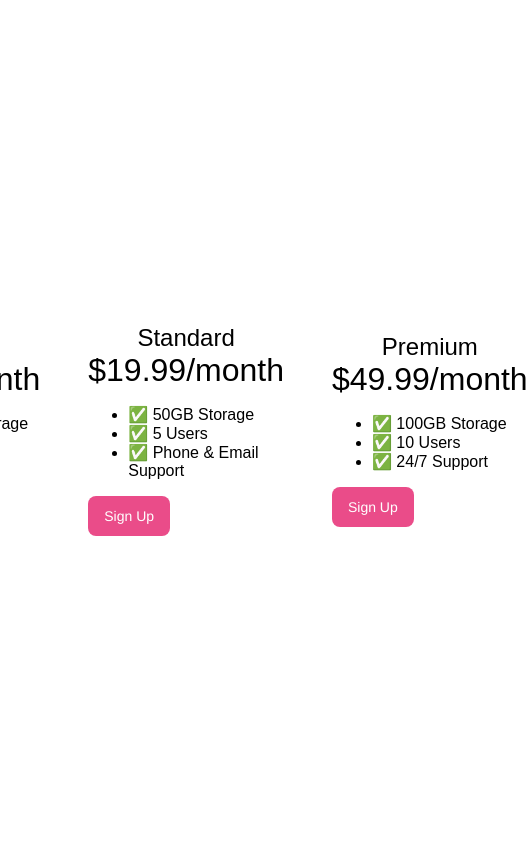
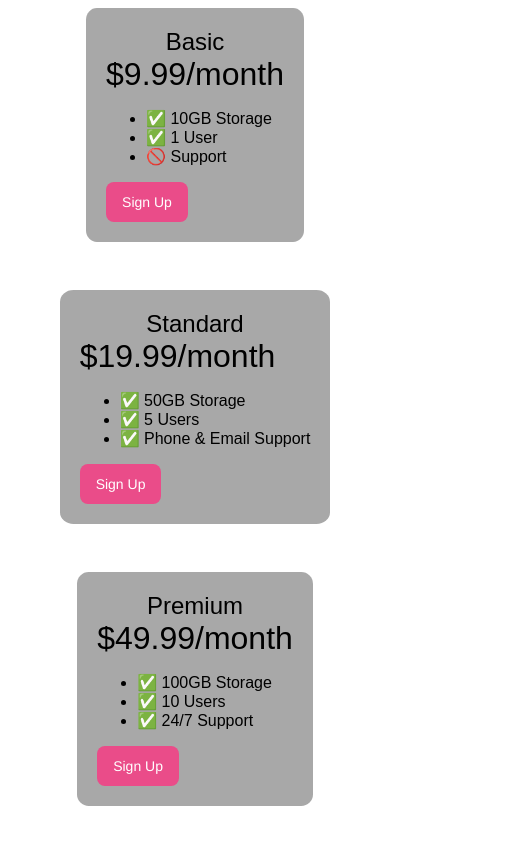
Before and after one commit to hafedhBel/9.4-Flexbox-Pricing-Table-Project, a plain HTML site: page index.html in a window 390 px wide. Shown: the whole page, 528 px wide, since content can reach past the window. Drawn offline with Linux system fonts and the light colour scheme; a web font is replaced by a local one.

Commit message:
Add files via upload

```diff
--- a/index.html
+++ b/index.html
@@ -9,6 +9,11 @@
   <style>
     body {
       font-family: 'Sono', sans-serif;
+    }
+    .pricing-plan{
+      padding: 20px;
+      background-color: #A8A8A8;
+      border-radius: 5%;
     }
     .pricing-container {
             display: flex;
@@ -54,8 +59,8 @@
     /* Hint: What can you do with a media query and flexbox? */
     @media (max-width: 1250px) {
       .pricing-container{
-        display: flex;
-        justify-content: center;
+        flex-direction: column;
+        height: 100%;
       }
     }
   </style>
```
Also changed, not shown: solution.html (+2 -1 lines).
